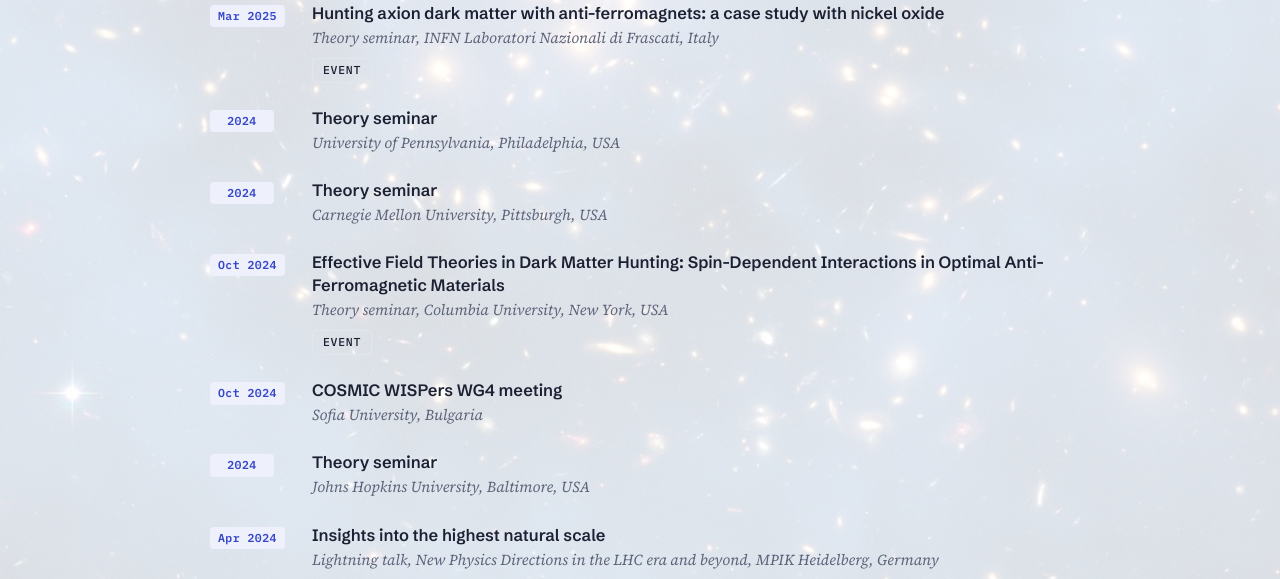
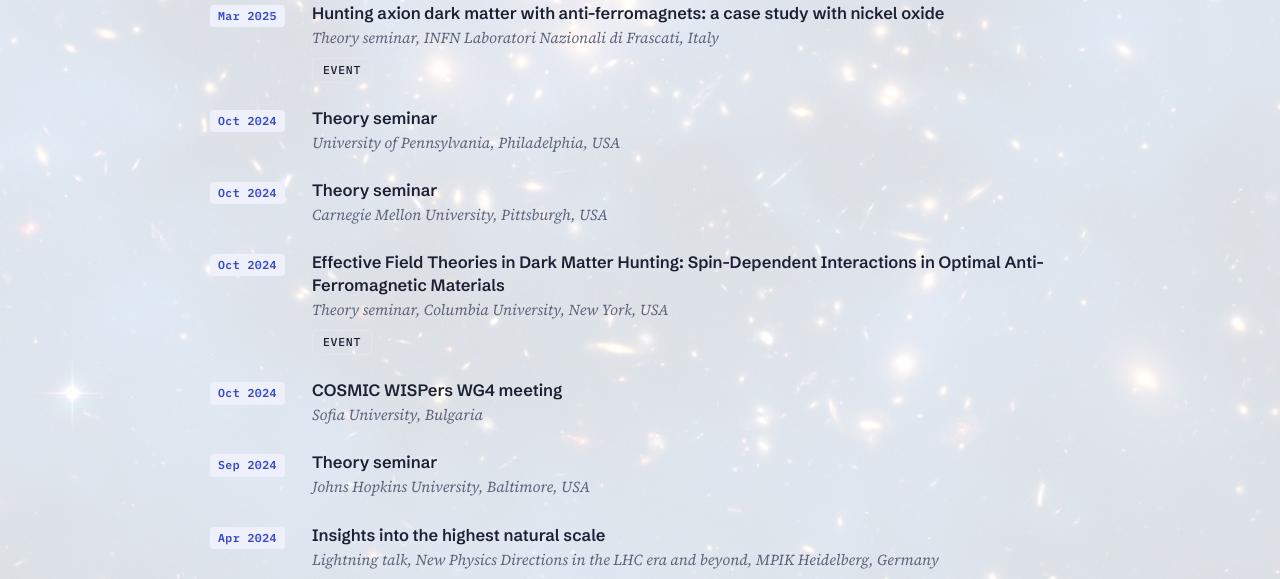
Before and after one commit to C4RLOSGGP/c4rlosggp.github.io, a Jekyll site: the page built from talks.html, in a window 1280 px wide and 1386 px high. Shown: the part 612-1191 px from the top of the window. Built offline with Jekyll 4.4.1, drawn with Linux system fonts in a browser that asks for light colours; a style sheet for code colours, icons or effects is not loaded.

Commit message:
Update talks.yml

```diff
--- a/_data/talks.yml
+++ b/_data/talks.yml
@@ -41,11 +41,11 @@
     - name: "Event"
       url: "https://agenda.infn.it/event/46075/"
 
-- date: "2024"
+- date: "Oct 2024"
   title: "Theory seminar"
   where: "University of Pennsylvania, Philadelphia, USA"
 
-- date: "2024"
+- date: "Oct 2024"
   title: "Theory seminar"
   where: "Carnegie Mellon University, Pittsburgh, USA"
 
@@ -60,7 +60,7 @@
   title: "COSMIC WISPers WG4 meeting"
   where: "Sofia University, Bulgaria"
 
-- date: "2024"
+- date: "Sep 2024"
   title: "Theory seminar"
   where: "Johns Hopkins University, Baltimore, USA"
 
```
